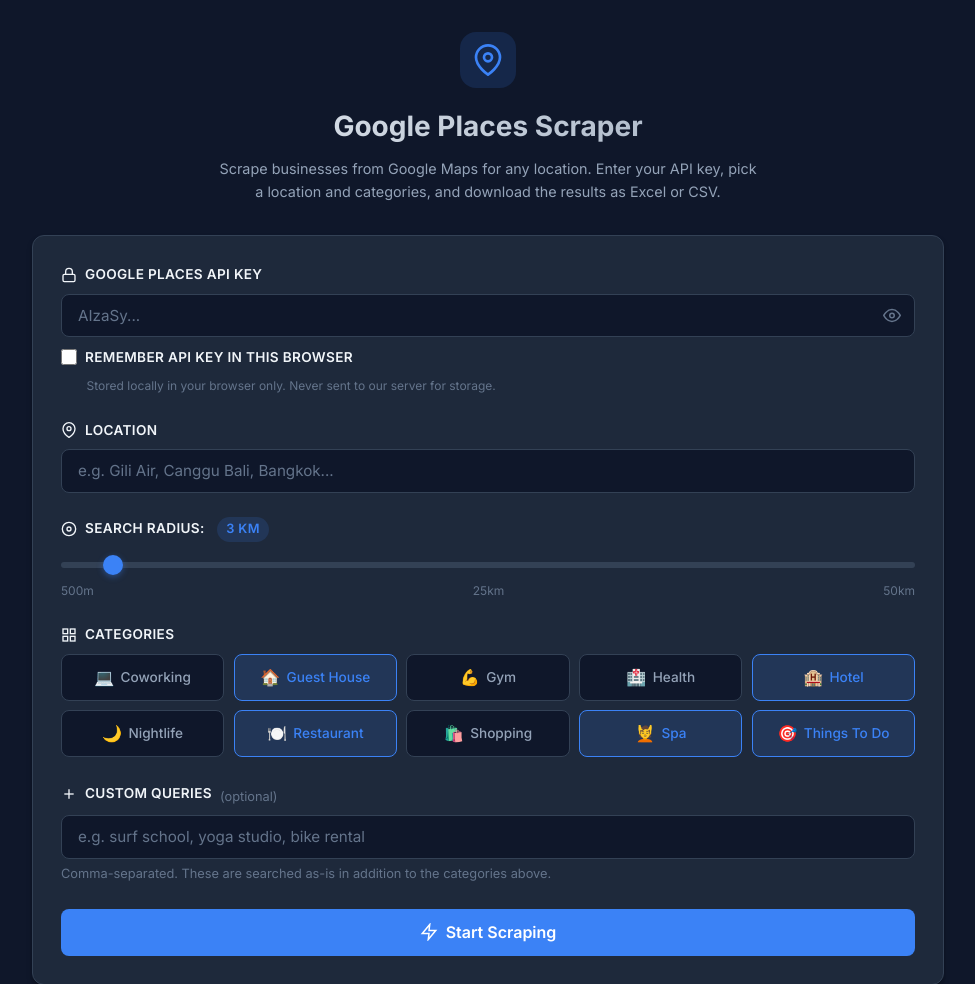
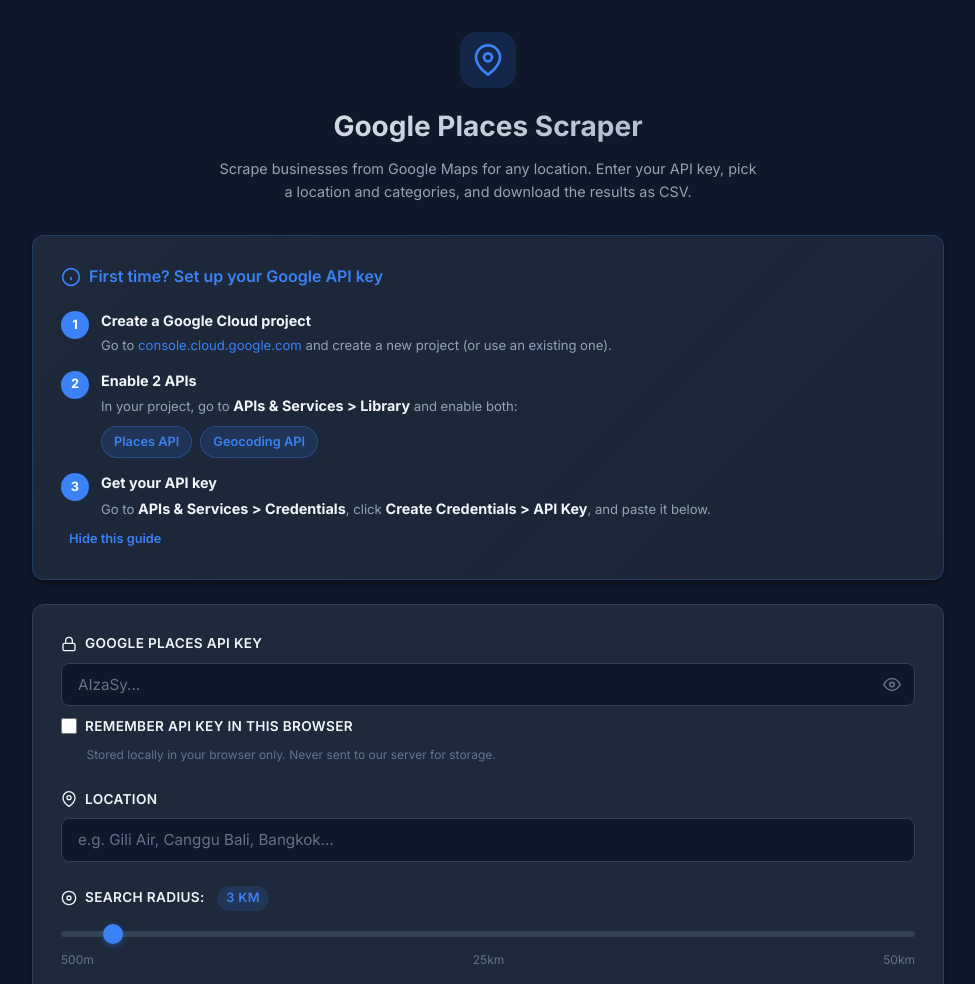
Before and after one commit to ProjectOutcast/google-places-scraper, a Flask app: page / in a window 1280 px wide. Shown: the top 984 px of the page, without its empty margins (152-1127 px from the left). Run offline with Flask 3, Linux system fonts and the light colour scheme.

Commit message:
UI cleanup: remove history/top-rated, CSV-only, map links, default sort, setup guide
- Remove "Recent Scrapes" history panel (localStorage + UI)
- Remove "Top Rated" list from results
- Remove Excel download button, keep CSV as the only export
- Add "View on Google Maps" link in map marker popups
- Default table sort to highest rated (rating desc)
- Add collapsible API setup guide with step-by-step instructions
  for enabling Places API + Geocoding API in Google Cloud Console

Co-Authored-By: Claude Opus 4.6 <noreply@anthropic.com>

```diff
--- a/static/app.js
+++ b/static/app.js
@@ -4,8 +4,8 @@ let currentJobId = null;
 let eventSource = null;
 let leafletMap = null;
 let currentBusinesses = [];
-let sortColumn = null;
-let sortAsc = true;
+let sortColumn = 'rating';
+let sortAsc = false;
 
 const CATEGORY_EMOJIS = {
     'restaurant': '🍽️', 'things-to-do': '🎯', 'spa': '💆',
@@ -27,7 +27,6 @@ document.addEventListener('DOMContentLoaded', () => {
     loadPresets();
     setupEventListeners();
     loadSavedApiKey();
-    renderHistory();
 });
 
 // ─── Category Presets ────────────────────────────────────────────────────
@@ -84,68 +83,6 @@ function saveApiKeyIfNeeded() {
     }
 }
 
-// ─── localStorage: History ──────────────────────────────────────────────
-
-function getHistory() {
-    try {
-        return JSON.parse(localStorage.getItem('scraper_history') || '[]');
-    } catch { return []; }
-}
-
-function addToHistory(entry) {
-    const history = getHistory();
-    history.unshift(entry);
-    // Keep last 10
-    localStorage.setItem('scraper_history', JSON.stringify(history.slice(0, 10)));
-    renderHistory();
-}
-
-function renderHistory() {
-    const history = getHistory();
-    const panel = document.getElementById('historyPanel');
-    const list = document.getElementById('historyList');
-
-    if (history.length === 0) {
-        panel.classList.add('hidden');
-        return;
-    }
-
-    panel.classList.remove('hidden');
-    list.innerHTML = history.map((h, i) => {
-        const date = new Date(h.timestamp).toLocaleDateString('en-US', {
-            month: 'short', day: 'numeric', hour: '2-digit', minute: '2-digit'
-        });
-        const cats = (h.categories || []).join(', ');
-        return `
-            <div class="history-item">
-                <div class="history-info">
-                    <span class="history-location">${escapeHtml(h.location)}</span>
-                    <span class="history-meta">${date} · ${h.total || 0} results · ${cats}</span>
-                </div>
-                <button class="btn-text" onclick="rerunFromHistory(${i})">Re-run</button>
-            </div>
-        `;
-    }).join('');
-}
-
-function rerunFromHistory(index) {
-    const history = getHistory();
-    const h = history[index];
-    if (!h) return;
-
-    document.getElementById('location').value = h.location || '';
-    document.getElementById('radius').value = h.radius || 3000;
-    document.getElementById('radius').dispatchEvent(new Event('input'));
-    document.getElementById('customQueries').value = '';
-
-    // Set category checkboxes
-    document.querySelectorAll('input[name="categories"]').forEach(cb => {
-        cb.checked = (h.categories || []).includes(cb.value);
-    });
-
-    window.scrollTo({ top: 0, behavior: 'smooth' });
-}
-
 // ─── Event Listeners ─────────────────────────────────────────────────────
 
 function setupEventListeners() {
@@ -167,12 +104,34 @@ function setupEventListeners() {
 
     document.getElementById('newScrapeBtn').addEventListener('click', resetToForm);
     document.getElementById('errorRetryBtn').addEventListener('click', resetToForm);
-    document.getElementById('clearHistoryBtn').addEventListener('click', () => {
-        localStorage.removeItem('scraper_history');
-        renderHistory();
+
+    // Setup guide toggle
+    document.getElementById('toggleGuide').addEventListener('click', () => {
+        const guide = document.querySelector('.setup-guide');
+        const btn = document.getElementById('toggleGuide');
+        const steps = guide.querySelector('.setup-steps');
+        if (steps.classList.contains('hidden')) {
+            steps.classList.remove('hidden');
+            btn.textContent = 'Hide this guide';
+            localStorage.removeItem('scraper_hide_guide');
+        } else {
+            steps.classList.add('hidden');
+            btn.textContent = 'Show setup guide';
+            localStorage.setItem('scraper_hide_guide', '1');
+        }
     });
 
-    // Table sorting
+    // Restore guide visibility
+    if (localStorage.getItem('scraper_hide_guide')) {
+        const guide = document.querySelector('.setup-guide');
+        guide.querySelector('.setup-steps').classList.add('hidden');
+        document.getElementById('toggleGuide').textContent = 'Show setup guide';
+    }
+
+    // Table sorting — set initial indicator for default sort (rating desc)
+    const ratingTh = document.querySelector('#previewTable th[data-sort="rating"]');
+    if (ratingTh) ratingTh.classList.add('sort-desc');
+
     document.querySelectorAll('#previewTable th[data-sort]').forEach(th => {
         th.addEventListener('click', () => {
             const col = th.dataset.sort;
@@ -209,9 +168,6 @@ async function handleSubmit(e) {
     const submitBtn = document.getElementById('submitBtn');
     submitBtn.disabled = true;
     submitBtn.innerHTML = '<span class="spinner"></span> Starting...';
-
-    // Store for history
-    window._lastScrapeParams = { location, radius, categories, customQueries };
 
     try {
         const resp = await fetch('/api/scrape', {
@@ -253,20 +209,9 @@ function connectSSE(jobId) {
                 eventSource = null;
                 updateProgressBar(100);
                 showResults(data.summary, data.has_file);
-                // Add to history
-                if (window._lastScrapeParams && data.summary) {
-                    addToHistory({
-                        timestamp: new Date().toISOString(),
-                        location: window._lastScrapeParams.location,
-                        radius: window._lastScrapeParams.radius,
-                        categories: window._lastScrapeParams.categories,
-                        total: data.summary.total,
-                        jobId: currentJobId,
-                    });
-                }
-                // Auto-download Excel
+                // Auto-download CSV
                 if (data.has_file && currentJobId) {
-                    setTimeout(() => { window.location.href = `/api/download/${currentJobId}`; }, 500);
+                    setTimeout(() => { window.location.href = `/api/download/${currentJobId}?format=csv`; }, 500);
                 }
                 break;
             case 'error':
@@ -291,7 +236,6 @@ function connectSSE(jobId) {
 
 function showProgressPanel() {
     document.getElementById('scrapeForm').classList.add('hidden');
-    document.getElementById('historyPanel').classList.add('hidden');
     document.getElementById('progressPanel').classList.remove('hidden');
     document.getElementById('resultsPanel').classList.add('hidden');
     document.getElementById('errorPanel').classList.add('hidden');
@@ -327,7 +271,6 @@ function showResults(summary, hasFile) {
                 <div class="stat-value">0</div>
                 <div class="stat-label">No businesses found</div>
             </div>`;
-        document.getElementById('downloadBtn').classList.add('hidden');
         document.getElementById('downloadCsvBtn').classList.add('hidden');
         return;
     }
@@ -343,16 +286,6 @@ function showResults(summary, hasFile) {
     }
     grid.innerHTML = html;
 
-    // Top rated
-    if (summary.top5 && summary.top5.length > 0) {
-        document.getElementById('topRated').classList.remove('hidden');
-        document.getElementById('topRatedList').innerHTML = summary.top5.map(b => `
-            <div class="top-rated-item">
-                <span class="top-rated-name">${escapeHtml(b.name)}</span>
-                <span class="top-rated-meta"><span class="star">★</span> ${b.rating} <span>(${b.reviews})</span> <span>${escapeHtml(b.category)}</span></span>
-            </div>`).join('');
-    }
-
     // Map + Table (need businesses data)
     const businesses = summary.businesses || [];
     currentBusinesses = businesses;
@@ -363,10 +296,8 @@ function showResults(summary, hasFile) {
         document.getElementById('tableCount').textContent = `${businesses.length} results`;
     }
 
-    // Download buttons
+    // Download button
     if (hasFile) {
-        document.getElementById('downloadBtn').classList.remove('hidden');
-        document.getElementById('downloadBtn').onclick = () => { window.location.href = `/api/download/${currentJobId}`; };
         document.getElementById('downloadCsvBtn').classList.remove('hidden');
         document.getElementById('downloadCsvBtn').onclick = () => { window.location.href = `/api/download/${currentJobId}?format=csv`; };
     }
@@ -407,8 +338,9 @@ function renderMap(businesses) {
 
         const marker = L.marker([b.latitude, b.longitude], { icon });
         const rating = b.rating ? `<br>★ ${b.rating} (${b.reviews_count} reviews)` : '';
-        const photo = b.photo_url ? `<img src="${b.photo_url}" style="width:120px;height:80px;object-fit:cover;border-radius:4px;margin-bottom:4px;display:block;">` : '';
-        marker.bindPopup(`${photo}<b>${escapeHtml(b.name)}</b><br><span style="color:${color}">${escapeHtml(b.category)}</span>${rating}`);
+        const photo = b.photo_url ? `<img src="${b.photo_url}" style="width:140px;height:90px;object-fit:cover;border-radius:4px;margin-bottom:6px;display:block;">` : '';
+        const gmapsLink = b.google_maps_url ? `<br><a href="${b.google_maps_url}" target="_blank" rel="noopener" style="color:#3b82f6;font-size:12px;text-decoration:none;font-weight:600;">View on Google Maps &rarr;</a>` : '';
+        marker.bindPopup(`${photo}<b>${escapeHtml(b.name)}</b><br><span style="color:${color}">${escapeHtml(b.category)}</span>${rating}${gmapsLink}`, { maxWidth: 200 });
         marker.addTo(leafletMap);
         markers.push(marker);
     });
@@ -485,7 +417,6 @@ function resetToForm() {
     // Reset results sub-sections
     document.getElementById('mapSection').classList.add('hidden');
     document.getElementById('tableSection').classList.add('hidden');
-    document.getElementById('topRated').classList.add('hidden');
 
     const submitBtn = document.getElementById('submitBtn');
     submitBtn.disabled = false;
@@ -495,10 +426,14 @@ function resetToForm() {
     if (leafletMap) { leafletMap.remove(); leafletMap = null; }
     currentJobId = null;
     currentBusinesses = [];
-    sortColumn = null;
-    sortAsc = true;
+    sortColumn = 'rating';
+    sortAsc = false;
 
-    renderHistory();
+    // Reset sort indicators
+    document.querySelectorAll('#previewTable th[data-sort]').forEach(t => t.classList.remove('sort-asc', 'sort-desc'));
+    const ratingTh = document.querySelector('#previewTable th[data-sort="rating"]');
+    if (ratingTh) ratingTh.classList.add('sort-desc');
+
     window.scrollTo({ top: 0, behavior: 'smooth' });
 }
 
--- a/static/style.css
+++ b/static/style.css
@@ -604,10 +604,6 @@ input[type="range"]::-moz-range-thumb {
         font-size: 1.4rem;
     }
 
-    .download-buttons {
-        grid-template-columns: 1fr;
-    }
-
     #map {
         height: 260px;
     }
@@ -617,6 +613,97 @@ input[type="range"]::-moz-range-thumb {
         align-items: flex-start;
         gap: 0.4rem;
     }
+}
+
+/* ─── Setup Guide ────────────────────────────────────────────────────── */
+
+.setup-guide {
+    border-color: rgba(59, 130, 246, 0.25);
+    background: linear-gradient(135deg, rgba(30, 41, 59, 1), rgba(30, 41, 59, 0.8));
+}
+
+.setup-guide h2 {
+    color: var(--accent);
+    font-size: 1rem;
+}
+
+.setup-steps {
+    display: flex;
+    flex-direction: column;
+    gap: 0.85rem;
+}
+
+.setup-step {
+    display: flex;
+    align-items: flex-start;
+    gap: 0.75rem;
+}
+
+.step-number {
+    display: flex;
+    align-items: center;
+    justify-content: center;
+    min-width: 28px;
+    height: 28px;
+    background: var(--accent);
+    color: white;
+    border-radius: 50%;
+    font-size: 0.8rem;
+    font-weight: 700;
+    flex-shrink: 0;
+    margin-top: 0.1rem;
+}
+
+.step-content {
+    display: flex;
+    flex-direction: column;
+    gap: 0.2rem;
+}
+
+.step-content strong {
+    font-size: 0.9rem;
+    color: var(--text);
+}
+
+.step-content span {
+    font-size: 0.82rem;
+    color: var(--text-muted);
+    line-height: 1.5;
+}
+
+.step-content a {
+    color: var(--accent);
+    text-decoration: none;
+}
+
+.step-content a:hover {
+    text-decoration: underline;
+}
+
+.api-chips {
+    display: flex;
+    gap: 0.5rem;
+    margin-top: 0.35rem;
+    flex-wrap: wrap;
+}
+
+.api-chip {
+    display: inline-flex;
+    align-items: center;
+    padding: 0.3rem 0.75rem;
+    background: var(--accent-glow);
+    border: 1px solid rgba(59, 130, 246, 0.3);
+    border-radius: 20px;
+    color: var(--accent) !important;
+    font-size: 0.8rem;
+    font-weight: 600;
+    text-decoration: none !important;
+    transition: all 0.15s;
+}
+
+.api-chip:hover {
+    background: rgba(59, 130, 246, 0.25);
+    border-color: var(--accent);
 }
 
 /* ─── Remember API Key ────────────────────────────────────────────────── */
@@ -915,22 +1002,6 @@ input[type="range"]::-moz-range-thumb {
 
 /* ─── Download Buttons ───────────────────────────────────────────────── */
 
-.download-buttons {
-    display: grid;
-    grid-template-columns: 1fr 1fr;
-    gap: 0.75rem;
-    margin-bottom: 0.75rem;
-}
-
-.btn-download-csv {
-    background: #6366f1 !important;
-}
-
-.btn-download-csv:hover {
-    background: #4f46e5 !important;
-    box-shadow: 0 4px 12px rgba(99, 102, 241, 0.3) !important;
-}
-
 /* ─── Spinner ─────────────────────────────────────────────────────────── */
 
 .spinner {
--- a/templates/index.html
+++ b/templates/index.html
@@ -21,8 +21,44 @@
                 </svg>
             </div>
             <h1>Google Places Scraper</h1>
-            <p class="subtitle">Scrape businesses from Google Maps for any location. Enter your API key, pick a location and categories, and download the results as Excel or CSV.</p>
+            <p class="subtitle">Scrape businesses from Google Maps for any location. Enter your API key, pick a location and categories, and download the results as CSV.</p>
         </header>
+
+        <!-- API Setup Guide -->
+        <div class="setup-guide card">
+            <h2>
+                <svg width="20" height="20" viewBox="0 0 24 24" fill="none" stroke="currentColor" stroke-width="2"><circle cx="12" cy="12" r="10"></circle><line x1="12" y1="16" x2="12" y2="12"></line><line x1="12" y1="8" x2="12.01" y2="8"></line></svg>
+                First time? Set up your Google API key
+            </h2>
+            <div class="setup-steps">
+                <div class="setup-step">
+                    <span class="step-number">1</span>
+                    <div class="step-content">
+                        <strong>Create a Google Cloud project</strong>
+                        <span>Go to <a href="https://console.cloud.google.com/" target="_blank" rel="noopener">console.cloud.google.com</a> and create a new project (or use an existing one).</span>
+                    </div>
+                </div>
+                <div class="setup-step">
+                    <span class="step-number">2</span>
+                    <div class="step-content">
+                        <strong>Enable 2 APIs</strong>
+                        <span>In your project, go to <strong>APIs &amp; Services &gt; Library</strong> and enable both:</span>
+                        <div class="api-chips">
+                            <a href="https://console.cloud.google.com/apis/library/places-backend.googleapis.com" target="_blank" rel="noopener" class="api-chip">Places API</a>
+                            <a href="https://console.cloud.google.com/apis/library/geocoding-backend.googleapis.com" target="_blank" rel="noopener" class="api-chip">Geocoding API</a>
+                        </div>
+                    </div>
+                </div>
+                <div class="setup-step">
+                    <span class="step-number">3</span>
+                    <div class="step-content">
+                        <strong>Get your API key</strong>
+                        <span>Go to <strong>APIs &amp; Services &gt; Credentials</strong>, click <strong>Create Credentials &gt; API Key</strong>, and paste it below.</span>
+                    </div>
+                </div>
+            </div>
+            <button type="button" id="toggleGuide" class="btn-text" style="margin-top:0.5rem;">Hide this guide</button>
+        </div>
 
         <!-- Configuration Form -->
         <form id="scrapeForm" class="card">
@@ -96,18 +132,6 @@
             </button>
         </form>
 
-        <!-- History Panel -->
-        <div id="historyPanel" class="card hidden">
-            <div class="history-header">
-                <h2>
-                    <svg width="20" height="20" viewBox="0 0 24 24" fill="none" stroke="currentColor" stroke-width="2"><circle cx="12" cy="12" r="10"></circle><polyline points="12 6 12 12 16 14"></polyline></svg>
-                    Recent Scrapes
-                </h2>
-                <button id="clearHistoryBtn" class="btn-text">Clear</button>
-            </div>
-            <div id="historyList"></div>
-        </div>
-
         <!-- Progress Panel -->
         <div id="progressPanel" class="card hidden">
             <h2>
@@ -134,12 +158,6 @@
 
             <!-- Summary Stats -->
             <div class="summary-grid" id="summaryGrid"></div>
-
-            <!-- Top Rated -->
-            <div id="topRated" class="top-rated hidden">
-                <h3>Top Rated</h3>
-                <div id="topRatedList"></div>
-            </div>
 
             <!-- Interactive Map -->
             <div id="mapSection" class="map-section hidden">
@@ -177,18 +195,12 @@
                 </div>
             </div>
 
-            <!-- Download Buttons -->
+            <!-- Download -->
             <div class="download-section">
-                <div class="download-buttons">
-                    <button id="downloadBtn" class="btn-download">
-                        <svg width="20" height="20" viewBox="0 0 24 24" fill="none" stroke="currentColor" stroke-width="2"><path d="M21 15v4a2 2 0 0 1-2 2H5a2 2 0 0 1-2-2v-4"></path><polyline points="7 10 12 15 17 10"></polyline><line x1="12" y1="15" x2="12" y2="3"></line></svg>
-                        Download Excel (.xlsx)
-                    </button>
-                    <button id="downloadCsvBtn" class="btn-download btn-download-csv">
-                        <svg width="20" height="20" viewBox="0 0 24 24" fill="none" stroke="currentColor" stroke-width="2"><path d="M14 2H6a2 2 0 0 0-2 2v16a2 2 0 0 0 2 2h12a2 2 0 0 0 2-2V8z"></path><polyline points="14 2 14 8 20 8"></polyline></svg>
-                        Download CSV
-                    </button>
-                </div>
+                <button id="downloadCsvBtn" class="btn-download">
+                    <svg width="20" height="20" viewBox="0 0 24 24" fill="none" stroke="currentColor" stroke-width="2"><path d="M21 15v4a2 2 0 0 1-2 2H5a2 2 0 0 1-2-2v-4"></path><polyline points="7 10 12 15 17 10"></polyline><line x1="12" y1="15" x2="12" y2="3"></line></svg>
+                    Download CSV
+                </button>
                 <button id="newScrapeBtn" class="btn-secondary">
                     <svg width="18" height="18" viewBox="0 0 24 24" fill="none" stroke="currentColor" stroke-width="2"><polyline points="23 4 23 10 17 10"></polyline><path d="M20.49 15a9 9 0 1 1-2.12-9.36L23 10"></path></svg>
                     Run Another Scrape
```
